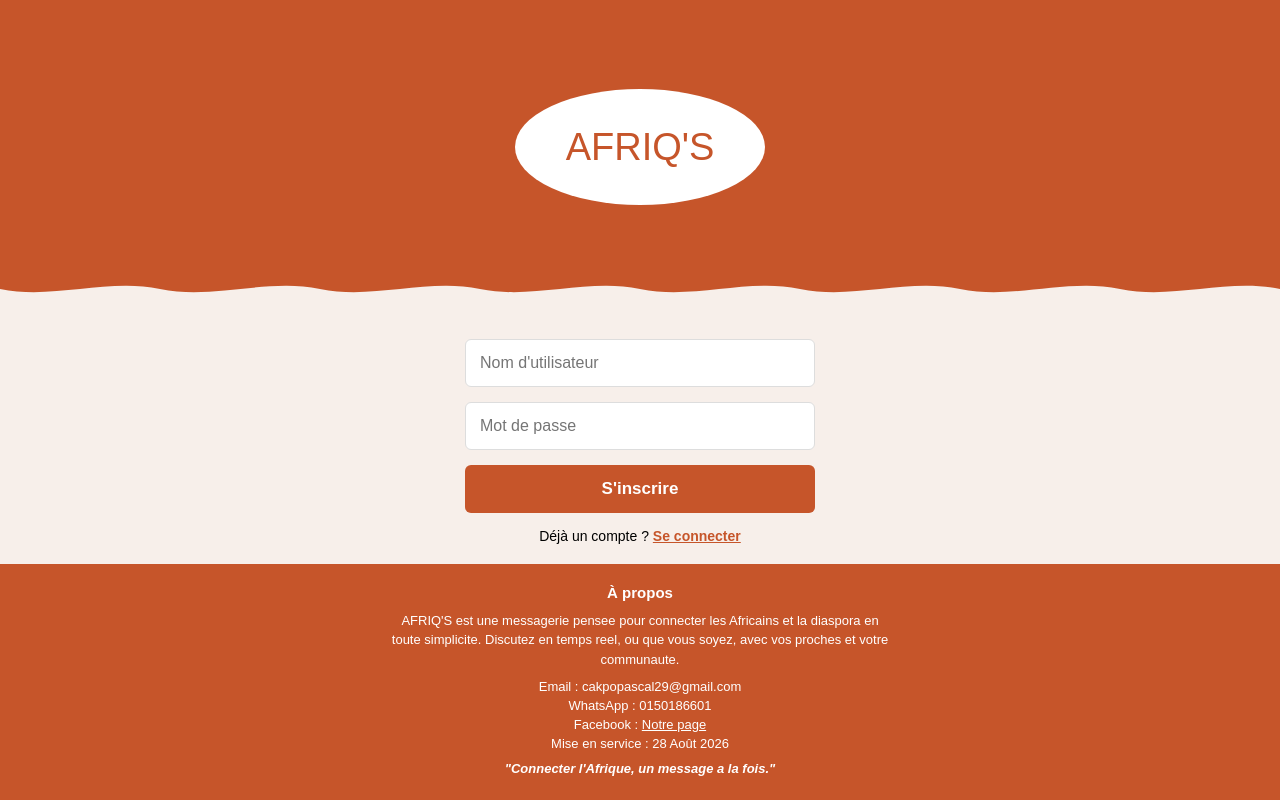
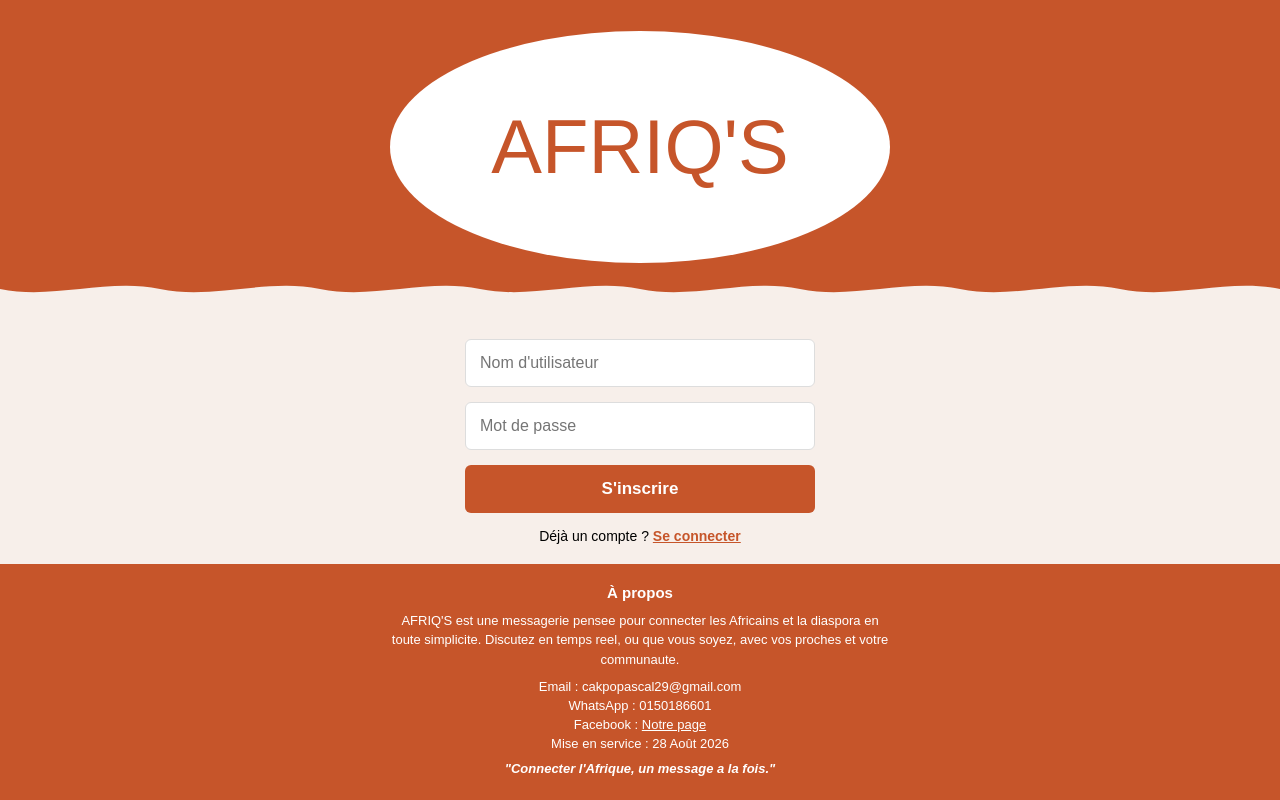
Before and after one commit to cakpopascal29-ship-it/Mon-appli-, a plain HTML site: page frontend/register.html in a window 1280 px wide. Drawn offline with Linux system fonts and the light colour scheme.

Commit message:
Update register.html

```diff
--- a/frontend/register.html
+++ b/frontend/register.html
@@ -9,7 +9,7 @@
 
 <header>
   <a href="#" onclick="allerAccueil(event)" style="display:block; text-decoration:none;">
-    <svg class="logo-oval" width="260" height="130" viewBox="0 0 260 130">
+    <svg class="logo-oval" width="520" height="260" viewBox="0 0 260 130">
       <ellipse cx="130" cy="65" rx="125" ry="58" fill="#FFFFFF" />
       <text x="130" y="78" text-anchor="middle" font-size="38" font-family="'Segoe Script','Brush Script MT',cursive" fill="#C6552A">AFRIQ'S</text>
     </svg>
```
